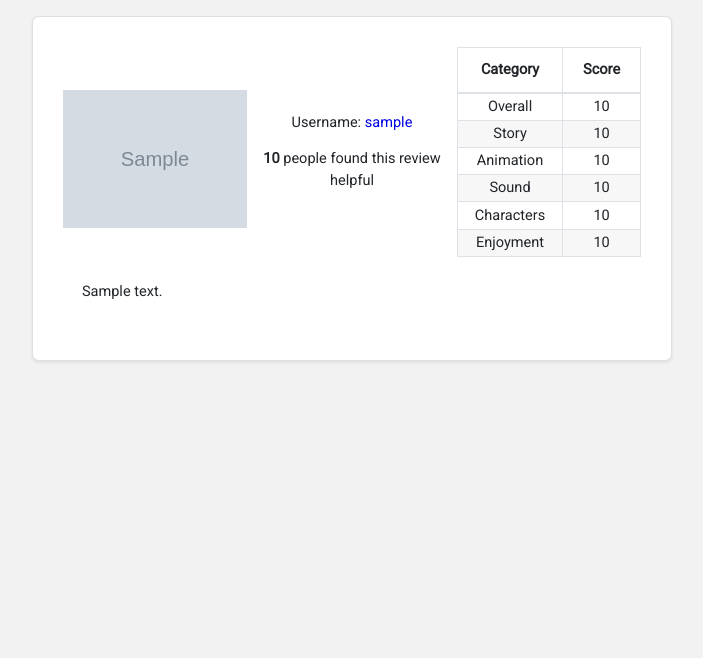
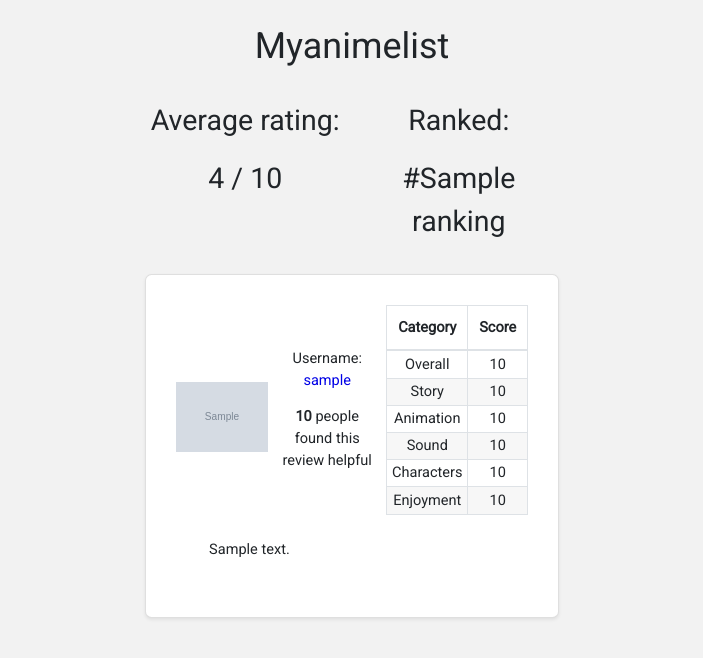
Before and after one commit to egorchern/Compare_flask, a Flask app: template templates/index.html in a window 1280 px wide. Shown: the top 658 px of the page, without its empty margins (288-991 px from the left). Run offline with Flask 2, Linux system fonts and the light colour scheme; the template is opened without the code that fills it: most values are stand-ins (such as "Sample title", 1, 10 or a date in 2020); grey boxes marked "Sample" are stand-in pictures; some libraries are stand-ins or nearby versions; some web fonts are replaced.

Commit message:
added myanimelist class and added content-container in template

```diff
--- a/app.py
+++ b/app.py
@@ -3,15 +3,24 @@ from flask import Flask, render_template;
 import re;
 
 
+class myanimelist:
+    def __init__(self, reviews_list, average_rating, ranking):
+        self.reviews_list = reviews_list;
+        self.average_rating = average_rating;
+        self.ranking = ranking;
 
 
 app = Flask(__name__);
 
 @app.route("/")
 def index():
-    reviews_list = myanimelist_methods.myanimelistReviewDownload("https://myanimelist.net/anime/21/One_Piece");
+    myanimelist_url = myanimelist_methods.myanimelistNameSearch("railgun");
+    reviews_list = myanimelist_methods.myanimelistReviewDownload(myanimelist_url);
+    average_rating, ranking = myanimelist_methods.myanimelistGetRatings(myanimelist_url);
+
+    mal = myanimelist(reviews_list, average_rating, ranking);
 
 
-    return render_template("index.html", reviews_list=reviews_list);
+    return render_template("index.html", mal=mal);
 
 app.run();
--- a/templates/index.html
+++ b/templates/index.html
@@ -12,7 +12,7 @@
         }
 
         * {
-            font-size: calc(12px + 0.2vw) !important;
+            font-size: calc(12px + 0.2vw)!important;
             font-family: "Roboto" !important;
         }
 
@@ -46,10 +46,10 @@
             background-color: white;
 
             padding: 20px;
-            width: 50%;
+            width: 100%;
 
             margin-left: auto;
-            margin-right:auto;
+            margin-right: auto;
             margin-top: 2vh;
         }
 
@@ -79,10 +79,34 @@
 
         }
 
+        .item_flexbox {
+            margin-top: 2vh;
+            display: flex;
+            flex-direction: column;
+            padding:4px;
+            width:33%;
+            margin-left:auto;
+            margin-right: auto;
+        }
+
+        .stats_container{
+            width:100%;
+            display:grid;
+            grid-template-columns: 1fr 1fr;
+            grid-row-gap: 1.5vh;
+            grid-column-gap: 1vw;
+            text-align: center;
+
+        }
+        .stats_container p{
+            font-size: calc(17px + 0.9vw) !important;
+
+        }
+
         img {
             width: 100%;
-            height: 100%;
-            object-fit: cover;
+
+            object-fit: contain;
         }
 
     </style>
@@ -100,8 +124,25 @@
 </head>
 
 <body>
-    {%for review in reviews_list%}
+    <div class="item_flexbox">
+        <div class="stats_container">
+            <div style="grid-column-start: 1; grid-column-end: 3; text-align: center;">
+                <p style="font-size:calc(18px + 1.4vw)!important">Myanimelist</p>
+            </div>
+            <div>
+                <p>Average rating:</p>
+                <p>{{mal.average_rating}} / 10</p>
+            </div>
+            <div>
+                <p>Ranked:</p>
+                <p>#{{mal.ranking}}</p>
+            </div>
+
+
+        </div>
+        {%for review in mal.reviews_list%}
         <div class="review">
+
             <div class="pretext_info_grid">
                 <div class="pretext_info_grid-item">
                     <div style="max-width:225px; border-radius:0.45rem">
@@ -158,6 +199,8 @@
             </pre>
         </div>
         {%endfor%}
+    </div>
+
 </body>
 
 </html>
```
Lines whose indentation alone changed are shown as unchanged.
